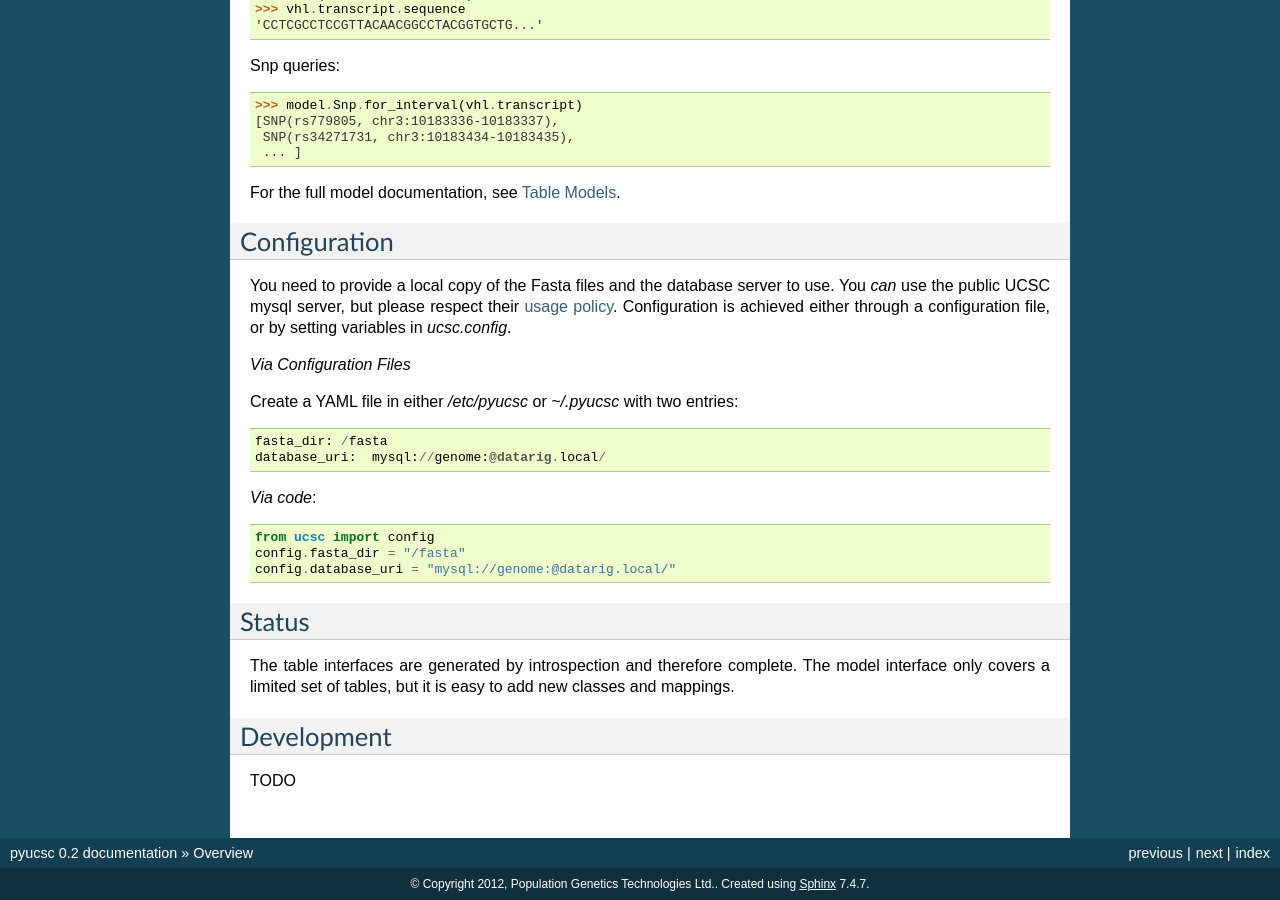
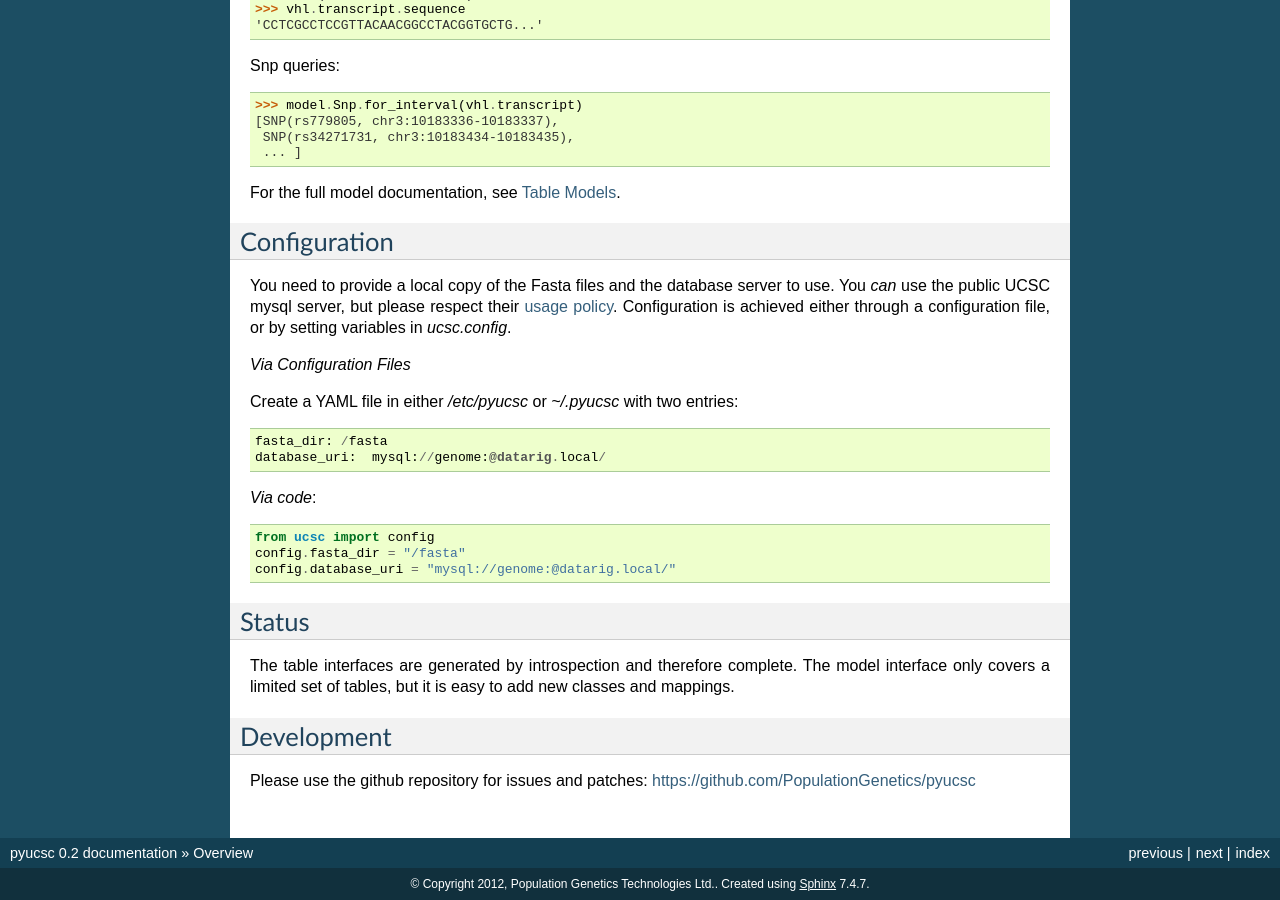
Before and after one commit to jocaqui/pyucsc, a Sphinx documentation site: the page built from doc/overview.rst, in a window 1280 px wide and 900 px high, scrolled down 1707 px. Built offline with Sphinx 7.4.7, drawn with Linux system fonts in a browser that asks for light colours; the version number is read from the project's files by our own code.

Commit message:
point to github repo

```diff
--- a/doc/overview.rst
+++ b/doc/overview.rst
@@ -159,4 +159,5 @@ to add new classes and mappings.
 Development
 -----------
 
-TODO
+Please use the github repository for issues and patches:
+https://github.com/PopulationGenetics/pyucsc
```
